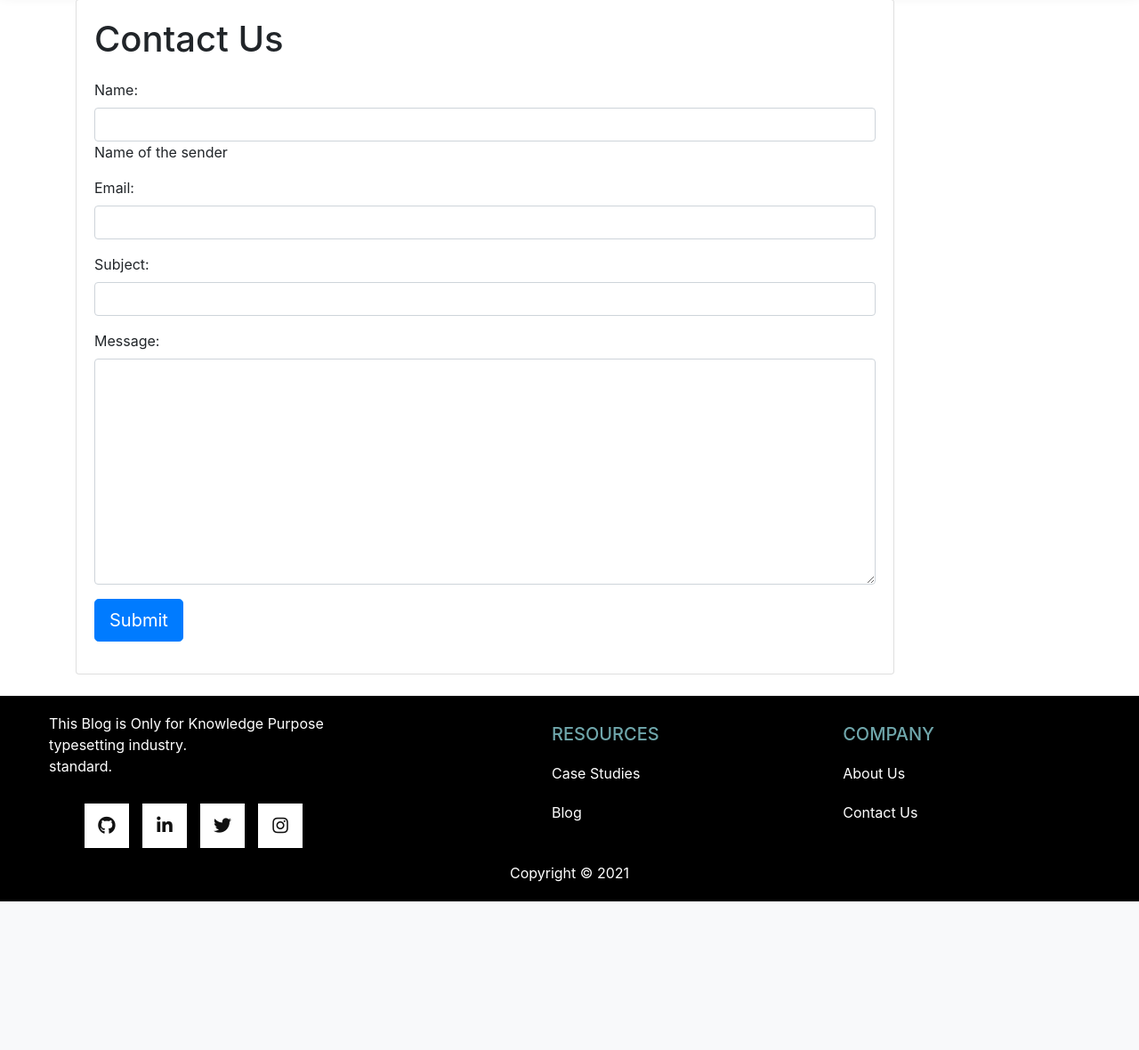
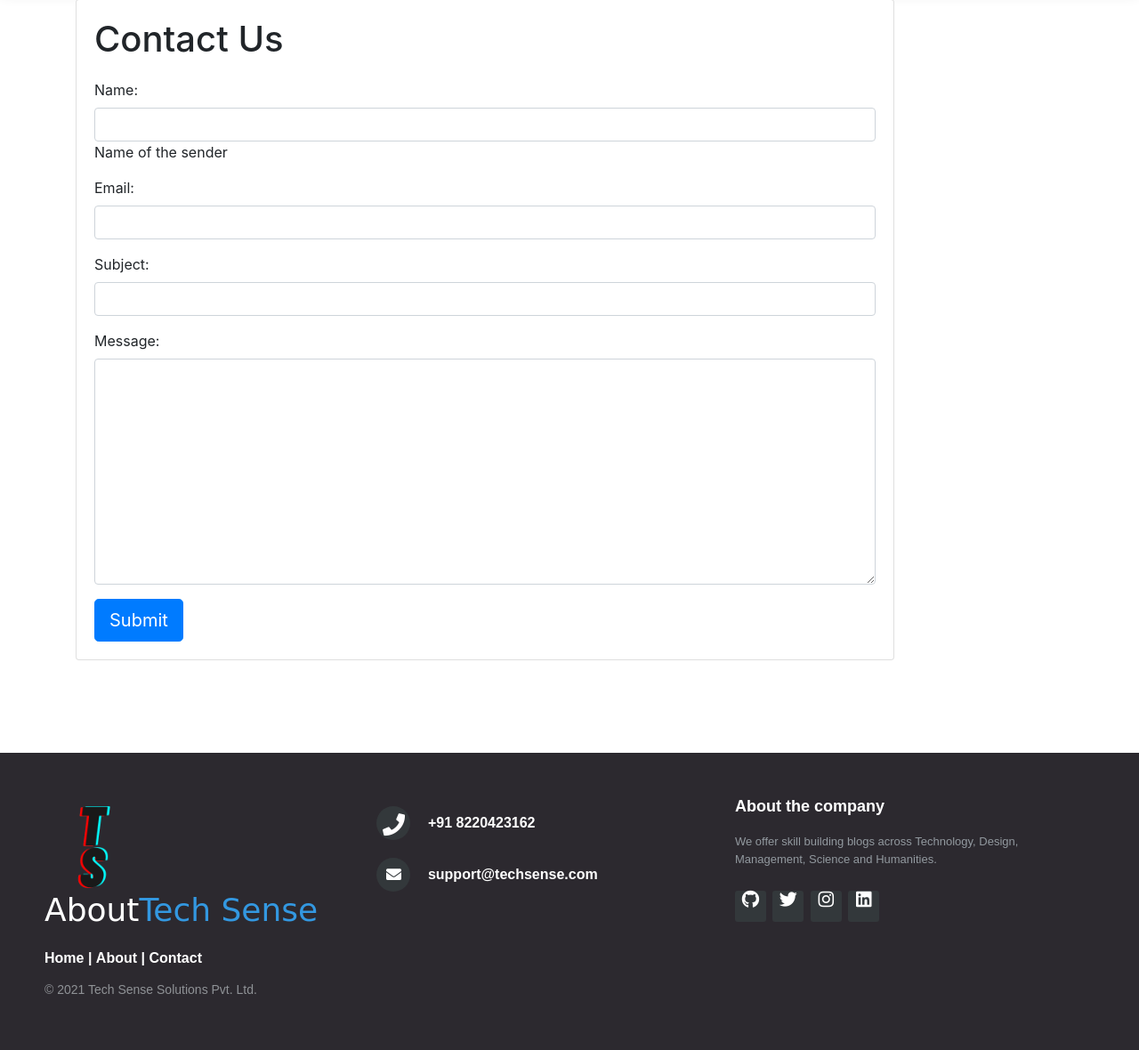
Before and after one commit to Gokul-R-13/Tech-Sense-Blog-Django, a Django app: page /contact/ in a window 1280 px wide. Shown: the part 108-1288 px from the top of the page at 89% size. Before the commit the page ends 1121 px from the top, so only its background shows below. Run offline with Django 3.2, Linux system fonts and the light colour scheme; parts of the project's set-up code (start-up, migrations or seed data) failed here and were passed over; some libraries are stand-ins or nearby versions.

Commit message:
After Footer Changes

```diff
--- a/blog/static/homepage.css
+++ b/blog/static/homepage.css
@@ -31,76 +31,204 @@ body {
     padding-top: 10px;
 }
 
+@import url('http://fonts.googleapis.com/css?family=Open+Sans:400,700');
 
-footer {
-position: static;
-width:100%;
-padding: 25px 25px;
-background-color: black;
-background-image: linear-gradient(rgba(0, 0, 0, 0.3));
-background-size: cover;
-background-position: center;
-background-repeat: no-repeat;
+*{
+	padding:0;
+	margin:0;
 }
 
-footer .container {
-display: flex; align-items: center;
-color: #fff;
-max-width: 1440px;
-margin: 0 auto;
+html{
+	background-color: #eaf0f2;
 }
 
-.col-left {
-flex: 1;
-margin-right: 25px;
+
+header h2{
+	color: #F05283;
 }
 
-.col-left p { margin: 15px 0 30px; }
-
-.social-media-list { display: flex; }
-
-.social-media-list li {
-width: 50px; height: 50px;
-display: grid; place-items: center;
-transition: all 0.3s;
-background-color: #fff;
-cursor: pointer;
+header span{
+	color: #3F71EA;
 }
 
-.social-media-list li:not(:last-child) {
-margin-right: 15px;
+
+/* The footer is fixed to the bottom of the page */
+
+footer{
+	position: fixed;
+	bottom: 0;
 }
 
-.social-media-list li:hover { background-color: #111; }
-
-.social-media-list a {
-    text-decoration: none;
-    color: #111;
-    font-size: 20px;
+@media (max-height:800px){
+	footer { position: static; }
+	header { padding-top:40px; }
 }
 
-.social-media-list li:hover a { color: #fff; }
 
-.col-right {
-flex: 1;
-display: flex; justify-content: space-between;
+.footer-distributed{
+	background-color: #2c292f;
+	box-sizing: border-box;
+	width: 100%;
+	text-align: left;
+	font: bold 16px sans-serif;
+	padding: 50px 50px 60px 50px;
+	margin-top: 80px;
 }
 
-.links-container { list-style: none; }
+.footer-distributed .footer-left,
+.footer-distributed .footer-center,
+.footer-distributed .footer-right{
+	display: inline-block;
+	vertical-align: top;
+}
+
+/* Footer left */
+
+.footer-distributed .footer-left{
+	width: 30%;
+}
+
+.footer-distributed h3{
+	color:  #ffffff;
+	font: normal 36px 'Cookie', cursive;
+	margin: 0;
+}
+
+/* The company logo */
+
+.footer-distributed .footer-left img{
+	width: 30%;
+}
+
+.footer-distributed h3 span{
+	color: #3398E1;
+}
+
+/* Footer links */
+
+.footer-distributed .footer-links{
+	color:  #ffffff;
+	margin: 20px 0 12px;
+}
+
+.footer-distributed .footer-links a{
+	display:inline-block;
+	line-height: 1.8;
+	text-decoration: none;
+	color:  inherit;
+}
+
+.footer-distributed .footer-company-name{
+	color:  #8f9296;
+	font-size: 14px;
+	font-weight: normal;
+	margin: 0;
+}
+
+/* Footer Center */
+
+.footer-distributed .footer-center{
+	width: 35%;
+}
 
 
-.links-container h4 {
-color: #6fa6ab;
-text-transform: uppercase;
-font-size: 20px;
+.footer-distributed .footer-center i{
+	background-color:  #33383b;
+	color: #ffffff;
+	font-size: 25px;
+	width: 38px;
+	height: 38px;
+	border-radius: 50%;
+	text-align: center;
+	line-height: 42px;
+	margin: 10px 15px;
+	vertical-align: middle;
 }
 
-.links-container li { margin-top: 20px; }
-
-.links-container a {
-color: #fff;
-text-decoration: none;
-transition: all 0.3s;
+.footer-distributed .footer-center i.fa-envelope{
+	font-size: 17px;
+	line-height: 38px;
 }
 
-.links-container li:hover a { color: #6fa6ab; }
+.footer-distributed .footer-center p{
+	display: inline-block;
+	color: #ffffff;
+	vertical-align: middle;
+	margin:0;
+}
+
+.footer-distributed .footer-center p span{
+	display:block;
+	font-weight: normal;
+	font-size:14px;
+	line-height:2;
+}
+
+.footer-distributed .footer-center p a{
+	color:  #ffffff;
+	text-decoration: none;
+}
+
+
+/* Footer Right */
+
+.footer-distributed .footer-right{
+	width: 30%;
+}
+
+.footer-distributed .footer-company-about{
+	line-height: 20px;
+	color:  #92999f;
+	font-size: 13px;
+	font-weight: normal;
+	margin: 0;
+}
+
+.footer-distributed .footer-company-about span{
+	display: block;
+	color:  #ffffff;
+	font-size: 18px;
+	font-weight: bold;
+	margin-bottom: 20px;
+}
+
+.footer-distributed .footer-icons{
+	margin-top: 25px;
+}
+
+.footer-distributed .footer-icons a{
+	display: inline-block;
+	width: 35px;
+	height: 35px;
+	cursor: pointer;
+	background-color:  #33383b;
+	border-radius: 3px;
+
+	font-size: 20px;
+	color: #ffffff;
+	text-align:center;
+	line-height: 35px;
+
+	margin-right: 3px;
+}
+
+/* Here is the code for Responsive Footer */
+/* You can remove below code if you don't want Footer to be responsive */
+
+
+@media (max-width: 880px) {
+
+	.footer-distributed .footer-left,
+	.footer-distributed .footer-center,
+	.footer-distributed .footer-right{
+		display: block;
+		width: 100%;
+		margin-bottom: 40px;
+		text-align: center;
+	}
+
+	.footer-distributed .footer-center i{
+		margin-left: 0;
+	}
+
+}
--- a/blog/templates/base.html
+++ b/blog/templates/base.html
@@ -1,6 +1,5 @@
+<html>
 {% load static %}
-<html>
-
 <head>
     <title>Tech Sense Blog</title>
 
@@ -10,15 +9,18 @@
     <!-- Required meta tags -->
     <meta charset="utf-8">
     <meta name="viewport" content="width=device-width, initial-scale=1, shrink-to-fit=no">
+    <meta name="keywords" content="footer, address, phone, icons" />
 
     <!-- Bootstrap CSS -->
     <link rel="stylesheet" href="https://stackpath.bootstrapcdn.com/bootstrap/4.4.1/css/bootstrap.min.css" integrity="sha384-Vkoo8x4CGsO3+Hhxv8T/Q5PaXtkKtu6ug5TOeNV6gBiFeWPGFN9MuhOf23Q9Ifjh" crossorigin="anonymous">
     <link rel="stylesheet" href="https://maxcdn.bootstrapcdn.com/bootstrap/4.0.0/css/bootstrap.min.css" integrity="sha384-Gn5384xqQ1aoWXA+058RXPxPg6fy4IWvTNh0E263XmFcJlSAwiGgFAW/dAiS6JXm" crossorigin="anonymous" />
     <link rel="stylesheet" href="https://cdnjs.cloudflare.com/ajax/libs/font-awesome/5.15.2/css/all.min.css" integrity="sha512-HK5fgLBL+xu6dm/Ii3z4xhlSUyZgTT9tuc/hSrtw6uzJOvgRr2a9jyxxT1ely+B+xFAmJKVSTbpM/CuL7qxO8w==" crossorigin="anonymous" />
+	<link rel="stylesheet" href="https://stackpath.bootstrapcdn.com/bootstrap/4.5.2/css/bootstrap.min.css" integrity="sha384-JcKb8q3iqJ61gNV9KGb8thSsNjpSL0n8PARn9HuZOnIxN0hoP+VmmDGMN5t9UJ0Z" crossorigin="anonymous">
 
     <script src="https://code.jquery.com/jquery-3.5.1.slim.min.js" integrity="sha384-DfXdz2htPH0lsSSs5nCTpuj/zy4C+OGpamoFVy38MVBnE+IbbVYUew+OrCXaRkfj" crossorigin="anonymous"></script>
     <script src="https://cdn.jsdelivr.net/npm/popper.js@1.16.0/dist/umd/popper.min.js" integrity="sha384-Q6E9RHvbIyZFJoft+2mJbHaEWldlvI9IOYy5n3zV9zzTtmI3UksdQRVvoxMfooAo" crossorigin="anonymous"></script>
     <script src="https://stackpath.bootstrapcdn.com/bootstrap/4.5.0/js/bootstrap.min.js" integrity="sha384-OgVRvuATP1z7JjHLkuOU7Xw704+h835Lr+6QL9UvYjZE3Ipu6Tp75j7Bh/kR0JKI" crossorigin="anonymous"></script>
+
 
 </head>
 
@@ -69,71 +71,52 @@
             </ul>
         </div>
       </nav>
-    <!--<nav class="navbar navbar-expand-sm justify-content-end">
-        <div class="container-fluid">
-        <div class="header ">
-            <img src="{% static 'logo.png' %}" alt="logo" />
-            <h1><b>Tech Sense Blog</b></h1>
-        </div>
-        <div class="collapse navbar-collapse justify-content-end" id="navbarResponsive">
-            <ul class="navbar-nav ml-auto">
-
-                {% if user.is_authenticated %}
-                    <li class="nav-item">
-                        <a class="nav-link font-weight-bold text-light bg-dark" >Welcome, {{ user.username }}</a>
-                    </li>
-                    <li class="nav-item">
-                        <a class="nav-link text-black font-weight-bold " href="{% url 'add_post' %}">Add Post</a>
-                    </li>
-                    <li class="nav-item">
-                        <a class="nav-link text-black font-weight-bold " href="{% url 'logout' %}"><span class="glyphicon glyphicon-log-out"></span> Logout</a>
-                    </li>
-                {% else %}
-                    <li class="nav-item">
-                        <a class="nav-link text-black font-weight-bold " href="{% url 'register' %}"><span class="glyphicon glyphicon-user"></span> Sign Up</a></li>
-                    </li>
-                    <li class="nav-item">
-                        <a class="nav-link text-black font-weight-bold " href="{% url 'login' %}"><span class="glyphicon glyphicon-log-in"></span> Login</a></a>
-                    </li>
-                {% endif %}
-                    <li class="nav-item text-black">
-                        <a class="nav-link text-black font-weight-bold" href="{% url 'contact' %}">Contact US</a>
-                    </li>
-            </ul>
-        </div></div>
-      </nav>-->
 
         {% block content %}
         <!-- Content Goes here -->
         {% endblock content %}
 
-        <!-- Footer -->
-        <footer class="py-1 ">
-            <div class="container text-lg-start">
-                <div class="col-left col-lg-5 ">
-                    <p>This Blog is Only for Knowledge Purpose<br>typesetting industry.<br>standard.</p>
-                    <ul class="social-media-list">
-                        <li><a href="https://github.com/Gokul-R-13"><i class="fab fa-github"></i></a></li>
-                        <li><a href="https://www.linkedin.com/"><i class="fab fa-linkedin-in"></i></a></li>
-                        <li><a href="https://www.twitter.com/"><i class="fab fa-twitter"></i></a></li>
-                        <li><a href="https://www.instagram.com/kiran24800"><i class="fab fa-instagram"></i></a></li>
-                    </ul>
-                </div>
-                <div class="col-right col-lg-5 ">
-                    <ul class="links-container">
-                        <h4>Resources</h4>
-                        <li><a href="#">Case Studies</a></li>
-                        <li><a href="{% url 'home' %}">Blog</a></li>
-                    </ul>
-                    <ul class="links-container">
-                        <h4>company</h4>
-                        <li><a href="{% url 'aboutus' %}">About Us</a></li>
-                        <li><a href="{% url 'contact' %}">Contact Us</a></li>
-                    </ul>
-                </div>
+		<!-- Footer -->
+		<footer class="footer-distributed">
 
-              </div>
-            <p class="site-heading text-white text-center">Copyright &copy; 2021</p>
-        </footer>
+			<div class="footer-left">
+          <img src="{% static 't_s-removebg-preview.png' %}">
+				<h3>About<span>Tech Sense</span></h3>
+
+				<p class="footer-links">
+					<a href="{% url 'home' %}">Home</a>
+					|
+					<a href="{% url 'aboutus' %}">About</a>
+					|
+					<a href="{% url 'contact' %}">Contact</a>
+				</p>
+
+				<p class="footer-company-name">© 2021 Tech Sense Solutions Pvt. Ltd.</p>
+			</div>
+
+			<div class="footer-center">
+
+				<div>
+					<i class="fa fa-phone"></i>
+					<p>+91 8220423162</p>
+				</div>
+				<div>
+					<i class="fa fa-envelope"></i>
+					<p><a href="mailto:manigandan7286@gmail.com">support@techsense.com</a></p>
+				</div>
+			</div>
+			<div class="footer-right">
+				<p class="footer-company-about">
+					<span>About the company</span>
+					We offer  skill building blogs across Technology, Design, Management, Science and Humanities.</p>
+				<div class="footer-icons">
+					<a href="https://github.com/Gokul-R-13"><i class="fab fa-github"></i></a>
+					<a href="https://twitter.com/"><i class="fab fa-twitter"></i></a>
+					<a href="https://instagram.com/kiran24800"><i class="fab fa-instagram"></i></a>
+					<a href="https://www.linkedin.com/in/gokulramesh136/"><i class="fab fa-linkedin"></i></a>
+				</div>
+			</div>
+		</footer>
+		<!-- Footer -->
     </body>
 </html>
```
